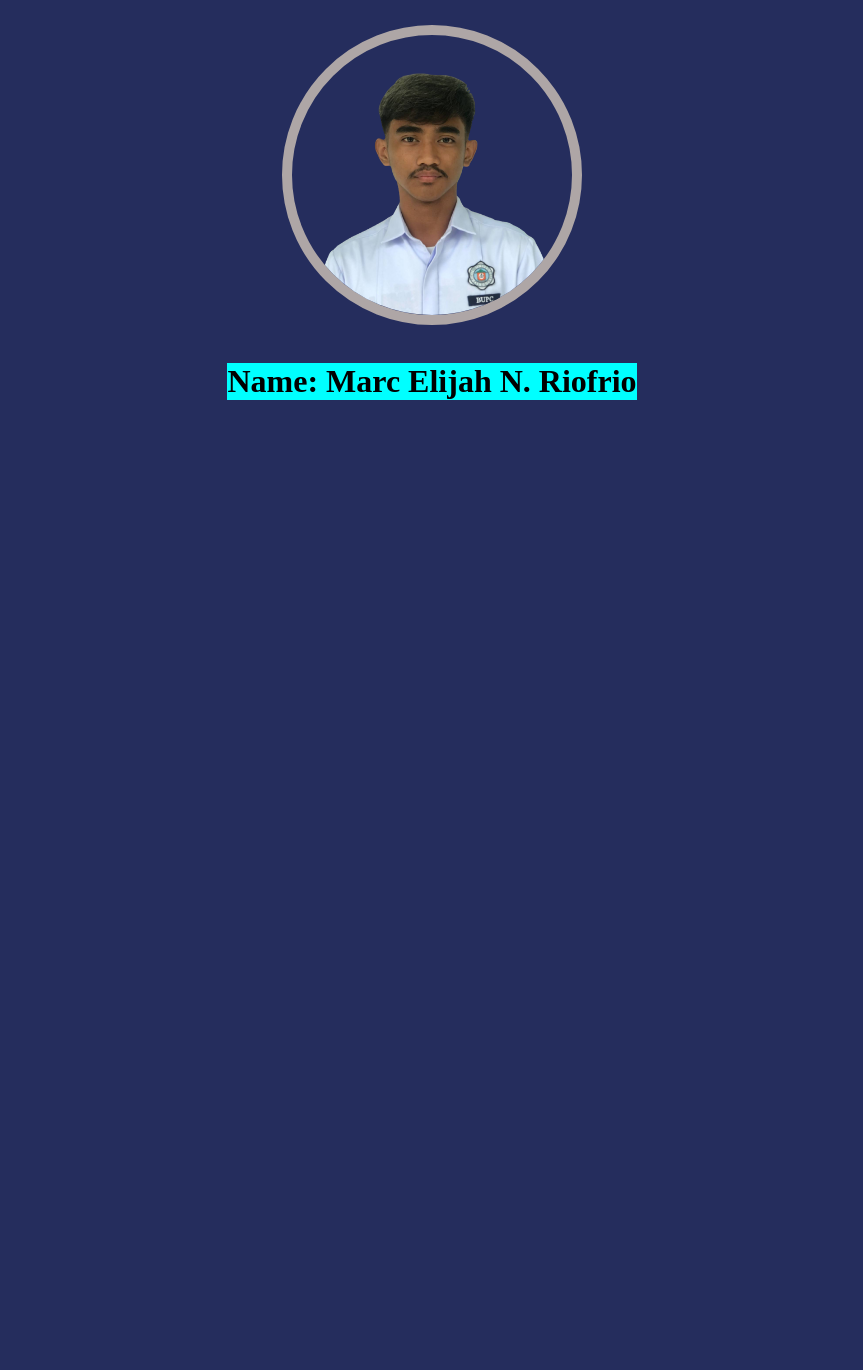
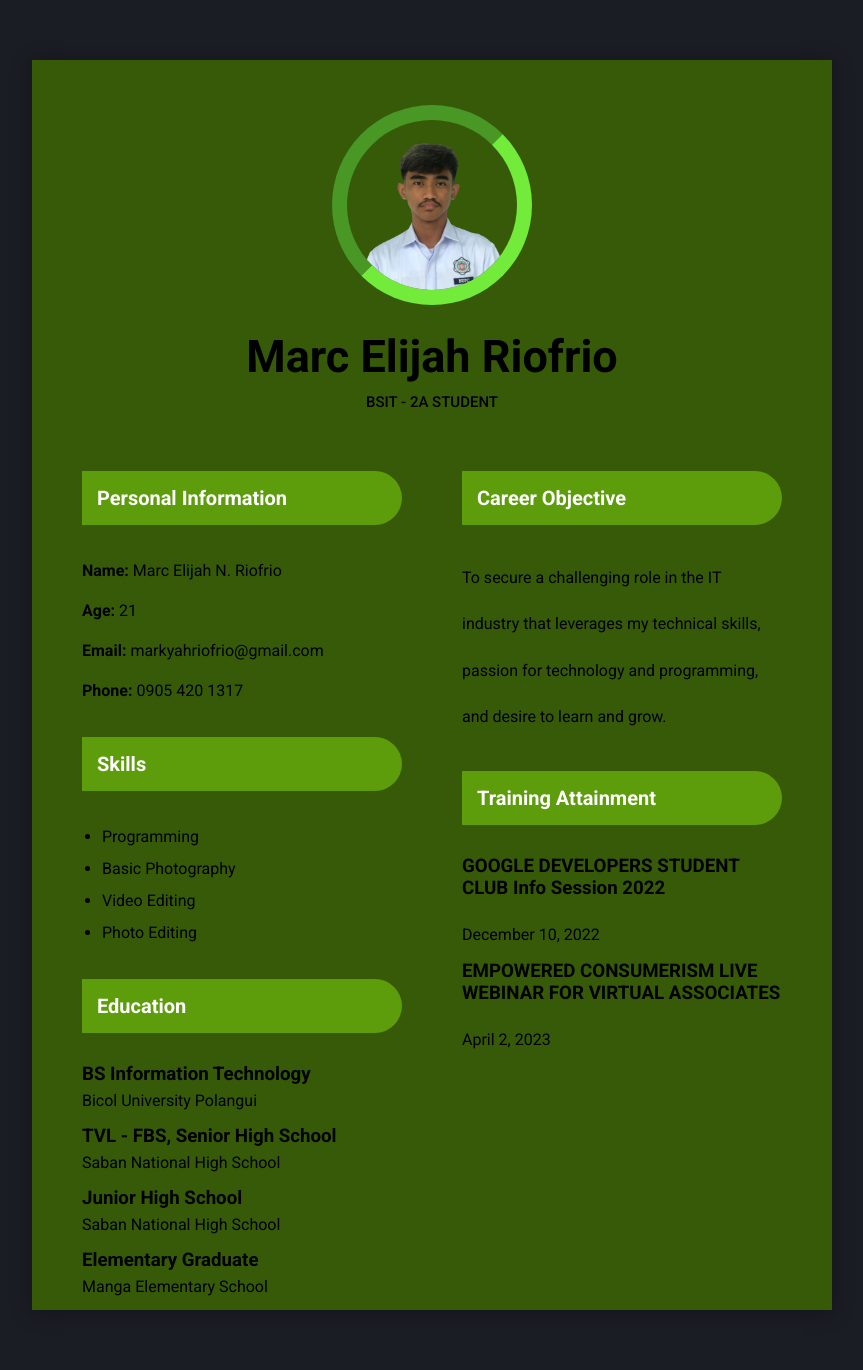
Before and after one commit to MarcRiofrio/2024_BSIT-2A_AnitaMaxWynn_MarcElijahRiofrio, a PHP site: page / in a window 1280 px wide. Shown: the whole page, without its empty margins (208-1071 px from the left). Before the commit the page ends 400 px from the top, so only its background shows below. Run offline with PHP 8.4, Linux system fonts and the light colour scheme.

Commit message:
Add files via upload

```diff
--- a/Marc_Elijah-New_Resume/index.html
+++ b/Marc_Elijah-New_Resume/index.html
@@ -1,22 +1,69 @@
 <!DOCTYPE html>
 <html lang="en">
-<head>
-    <meta charset="UTF-8">
-    <meta name="viewport" content="width=device-width, initial-scale=1.0">
-    <title>Marc's Resume</title>
+  <head>
+    <meta charset="UTF-8" />
+    <meta name="viewport" content="width=device-width, initial-scale=1.0" />
+    <link rel="preconnect" href="https://fonts.googleapis.com" />
+    <link rel="preconnect" href="https://fonts.gstatic.com" crossorigin />
+    <link
+      href="https://fonts.googleapis.com/css2?family=Roboto:ital,wght@0,100;0,300;0,400;0,500;0,700;0,900;1,100;1,300;1,400;1,500;1,700;1,900&display=swap"
+      rel="stylesheet"
+    />
+    <title>Resume CV</title>
+    <link rel="stylesheet" href="style.css" />
+  </head>
+  <body>
+    <div class="container">
+      <div class="header">
+        <div class="img-profile">
+          <img
+            src="img/photo_6273830966501946955_y-removebg-preview.png"
+            alt=""
+          />
+        </div>
+        <h1>Marc Elijah Riofrio</h1>
+        <h3>BSIT - 2A Student</h3>
+      </div>
 
-    <link rel="stylesheet" href="style.css">
-</head>
-<body>
-    <div class="photo-container">
-        <img src="img/photo_6273830966501946955_y-removebg-preview.png" alt="">
-        <div class="about">
-            <h1>Name: Marc Elijah N. Riofrio</h1>
+      <div class="main">
+        <div class="left">
+          <h2>Personal Information</h2>
+          <p><strong>Name:</strong> Marc Elijah N. Riofrio</p>
+          <p><strong>Age:</strong> 21</p>
+          <p><strong>Email:</strong> markyahriofrio@gmail.com</p>
+          <p><strong>Phone:</strong> 0905 420 1317</p>
+          <h2>Skills</h2>
+          <ul>
+            <li>Programming</li>
+            <li>Basic Photography</li>
+            <li>Video Editing</li>
+            <li>Photo Editing</li>
+          </ul>
+          <h2>Education</h2>
+          <h3>BS Information Technology</h3>
+          <p>Bicol University Polangui</p>
+          <h3>TVL - FBS, Senior High School</h3>
+          <p>Saban National High School</p>
+          <h3>Junior High School</h3>
+          <p>Saban National High School</p>
+          <h3>Elementary Graduate</h3>
+          <p>Manga Elementary School</p>
         </div>
+
+        <div class="right">
+          <h2>Career Objective</h2>
+          <p>To secure a challenging role in the IT industry that leverages my technical skills, passion for technology and
+            programming, and desire to learn and grow.</p>
+          <h2>Training Attainment</h2>
+          <h3>GOOGLE DEVELOPERS STUDENT CLUB Info Session 2022</h3>
+          <p>December 10, 2022</p>
+          <h3>EMPOWERED CONSUMERISM LIVE WEBINAR FOR VIRTUAL ASSOCIATES</h3>
+          <p>April 2, 2023</p>
+          <!-- <h3>Lorem</h3>
+          <p><strong>Position:</strong>lorem</p>
+          <p><strong>Durattion:</strong>2000-2000</p> -->
+        </div>
+      </div>
     </div>
-
-
-
-
-</body>
+  </body>
 </html>
--- a/Marc_Elijah-New_Resume/style.css
+++ b/Marc_Elijah-New_Resume/style.css
@@ -1,37 +1,110 @@
 * {
-  margin: 0px;
-  padding: 0px;
   box-sizing: border-box;
-  /* background-color: #252d5d; */
+  margin: 0;
+  padding: 0;
+  font-family: Roboto;
+}
+body {
+  background: #1b1d24;
+}
+.container {
+  background: #365A08;
+  max-width: 800px;
+  margin: 60px auto;
+  height: 1250px;
+  padding: 20px;
+  box-shadow: 0 2px 20px rgba(0, 0, 0, 0.3);
+}
+.header{
+    text-align: center;
+}
+.header h1{
+    margin-bottom: 10px;
+    font-size: 45px;
+    font-weight: bolder;
+}
+.header h3{
+    text-transform: uppercase;
+    font-size: 15px;
+    font-weight: 500;
+}
+.img-profile{
+  width: 200px;
+  height: 200px;
+  border-radius: 50%;
+  overflow: hidden;
+  margin: 25px auto;
+  border: 15px inset #72EB3A;
+}
+.img-profile img{
+    width: 100%;
+}
+.main{
+    display: flex;
+    flex-wrap: wrap;
+}
+.left{
+  flex: 1;
+  padding: 30px;
+}
+.left p{
+  line-height: 2;
+  margin-bottom: 8px;
+}
+.left ul li{
+  line-height: 2;
+  margin-left: 20px;
+}
+h2{
+  background: #5D9D0B;
+  padding: 15px;
+  color: #fff;
+  margin: 30px 0;
+  font-size: 20px;
+  border-radius: 0 50px 50px 0;
+}
+.right{
+  flex: 1;
+  padding:30px;
+
+}
+.right h3{
+  margin-bottom: 13px;
+
+}
+.right p{
+  line-height: 2.9;
+  margin-top: 1px;
+  margin-bottom: 2px;
+}
+.right ul li{
+  line-height: 2;
 }
 
-body {
-  background: #252d5d;
+
+@media only screen and (min-width: 768px) and (max-width:991px){
+    .container{
+      width: 95%;
+      height: auto;
+    }
+    h2{
+      font-size: 18px;
+    }
 }
-
-h1 {
-  background-color: aqua;
-  display: flex;
-  justify-content: center;
-  align-items: center;
-
+@media screen and (mix-width: 600px){
+  .main{
+    flex-direction: column;
+  }
+  .left,
+  .right{
+    flex: none;
+    width: 100%;
+  }
+  .container{
+    width: 95%;
+    height: auto;
+  }
+  h2{
+    font-size: 15px;
+  }
 }
-.photo-container {
-  border: 10px solid transparent;
-  padding: 15px;
-  border-radius: 20px;
-  width: 100%;
-  height: 100vh;
-  display: flex;
-  justify-content: center;
-}
-.photo-container img {
-  width: 300px;
-  height: 300px;
-  border-radius: 50%;
-  border: 10px solid rgb(174, 166, 166);
-}
-.about {
-  position: absolute;
-  bottom: 50%;
-}
```
